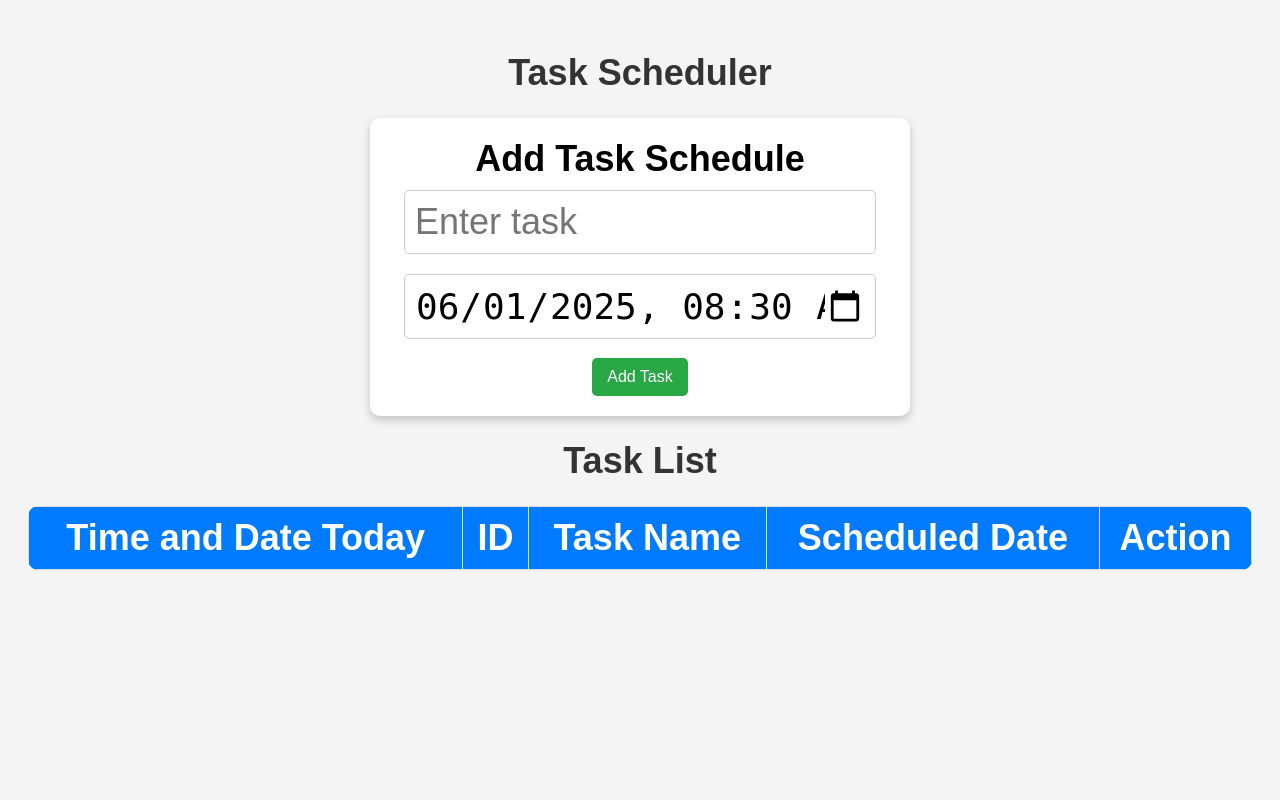
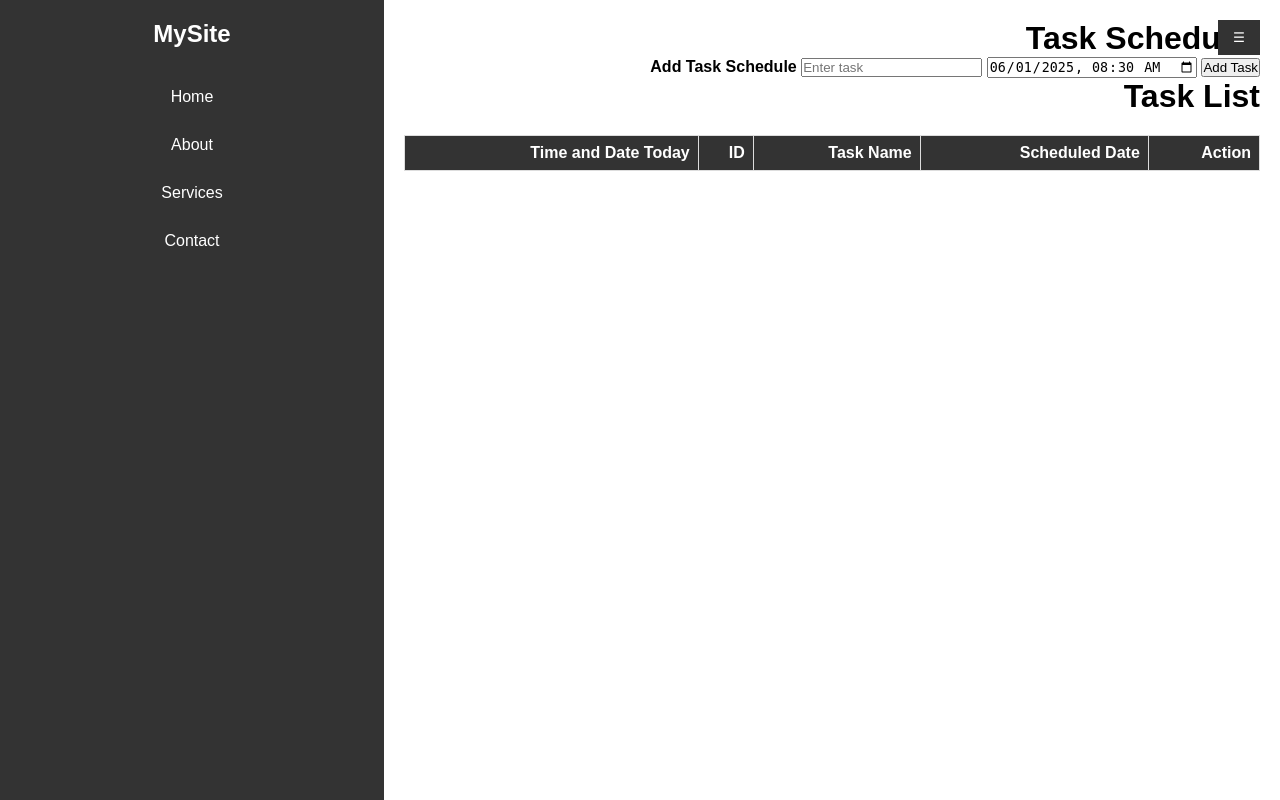
Before and after one commit to Josh011600/phpproj, a Flask app: page / in a window 1280 px wide. Run offline with Flask 3, Linux system fonts and the light colour scheme; lists and menus that the app fills with data are empty.

Commit message:
add feature navigation bar

```diff
--- a/static/css/styles2.css
+++ b/static/css/styles2.css
@@ -1,320 +1,103 @@
-*{
-  font-size: 1.5rem;
+* {
+  margin: 0;
+  padding: 0;
+  box-sizing: border-box;
 }
-
 body {
   font-family: Arial, sans-serif;
-  background-color: #f4f4f4;
+  display: flex;
+  height: 100vh;
+}
+.navbar {
+  width: 30%;
+  background: #333;
+  color: white;
+  display: flex;
+  flex-direction: column;
+  align-items: center;
+  padding: 20px;
+  position: fixed;
+  height: 100vh;
+  left: 0;
+  transition: transform 0.3s ease-in-out;
+}
+.navbar.hidden {
+  transform: translateX(-100%);
+}
+.navbar .logo {
+  font-size: 1.5em;
+  font-weight: bold;
+  margin-bottom: 20px;
+}
+.nav-links {
+  list-style: none;
+  width: 100%;
+}
+.nav-links li {
+  width: 100%;
   text-align: center;
+  margin: 10px 0;
+}
+.nav-links a {
+  color: white;
+  text-decoration: none;
+  padding: 10px;
+  display: block;
+  width: 100%;
+}
+.nav-links a:hover {
+  background: #555;
+  border-radius: 4px;
+}
+.content {
+  margin-left: 30%;
+  width: 70%;
   padding: 20px;
+  text-align: right;
+  transition: margin-left 0.3s ease-in-out;
 }
-.container {
-  background: white;
-  padding: 20px;
-  max-width: 500px;
-  margin: auto;
-  border-radius: 10px;
-  box-shadow: 0 4px 8px rgba(0, 0, 0, 0.2);
+.content.shifted {
+  margin-left: 0;
+  width: 100%;
 }
-h1 {
-  color: #333;
+.task-container {
+  text-align: right;
 }
-.txtTask, #party {
-  width: 90%;
-  padding: 10px;
-  margin: 10px 0;
-  border: 1px solid #ccc;
-  border-radius: 5px;
+.toggle-nav-btn {
+  position: absolute;
+  top: 20px;
+  right: 20px;
+  background: #333;
+  color: white;
+  border: none;
+  padding: 10px 15px;
+  cursor: pointer;
+  z-index: 2;
 }
-.add_Button {
-  background: #28a745;
-  color: white;
-  padding: 10px 15px;
-  border: none;
-  cursor: pointer;
-  border-radius: 5px;
-  font-size: 16px;
-}
-.add_Button:hover {
-  background: #218838;
+.toggle-nav-btn:hover {
+  background: #555;
 }
 table {
   width: 100%;
+  border-collapse: collapse;
   margin-top: 20px;
-  border-collapse: collapse;
-  background: white;
-  border-radius: 10px;
-  overflow: hidden;
 }
 th, td {
-  padding: 10px;
   border: 1px solid #ddd;
+  padding: 8px;
+  text-align: right;
 }
 th {
-  background: #007bff;
+  background-color: #333;
   color: white;
 }
-
-
-     /*Overall design*/
-    /*  * {
-            margin: 0;
-            padding: 0;
-            box-sizing: border-box;
-            scroll-behavior: smooth;
-            text-align: center;
-            font-family: system-ui, "Segoe UI", Tahoma;
-
-
-        }
- /*Overall design End*/
-/* table, th, td {
-
-    border: 2px solid black;
-    margin: 5 5 5 5;
+@media (max-width: 768px) {
+  .navbar {
+      width: 70%;
   }
-        body {
-            font-family: Arial, sans-serif;
-            background-color: rgb(240, 240, 240);
-            text-align: center;
-            align-items: center;
-        }
-       /* design for navigation */
-	/*header {
-  display: flex;
-  width: 100%;
-  background-color: aliceblue;
-}
-
-header > * {
-/*   flex-grow: 1; */
-/*}
-
-header h1 {
-  margin-left: 1rem;
-}
-
-header a {
-  text-decoration: none;
-}
-
-/* "Hide" checkbox -- moves it off screen*/
-/*#menu-btn {
-  position: absolute;
-  top: -100%;
-  left: -100%;
-}
-
-/* Hide hamburger for bigger screens */
-/*.menu-icon {
-  visibility: hidden;
-}
-
-.menu {
-  display: flex;
-  justify-content: space-between;
-  align-items: center;
-  max-width: 250px;
-  margin-right: 2rem;
-}
-
-
-/* Set width for mobile/smaller screen size. */
-/* I set it big here so I don't have to shrink the screen so much */
-/* for testing purposes
-@media screen and (max-width: 1100px) {
-
-  header {
-    display: grid;
-    grid-template-areas:
-       "title   title   hamburger"
-       "nav     nav     nav";
-  }
-
-  h1 {
-    grid-area: title;
-  }
-
-  .menu a {
-    text-decoration: none;
-    color: black;
-  }
-
-  .menu-btn {
-    display: none;
-  }
-
-  .menu-icon {
-    grid-area: hamburger;
-    cursor: pointer;
-    display: flex;
-    justify-content: flex-end;
-    align-items: baseline;
-    padding: 30px 20px 30px 0;
-    position: relative;
-    user-select: none;
-    visibility: visible;
-  }
-
-  .navicon {
-    background: #333;
-    display: block;
-    height: 2px;
-    width: 18px;
-    position: relative;
-  }
-
-  .navicon:before {
-    top: 5px;
-  }
-
-  .navicon:after {
-    top: -5px;
-  }
-
-  .navicon:before, .navicon:after {
-    background: #333;
-    display: block;
-    width: 100%;
-    height: 100%;
-    content: '';
-    position: absolute;
-    transition: all .2s ease-out;
-  }
-
-  .menu {
-    grid-area: nav;
-    max-width: unset;
-    max-height: 0;
-    transition: max-height .2s ease-out;
-    overflow: hidden;
-    margin: 0;
-    padding: 0;
-    background-color: #fff;
-    display: flex;
-    flex-direction: column;
-  }
-
-  .menu a {
-    padding: 20px 20px;
-    border-right: 1px solid #f4f4f4;
-    background-color: #eee;
-    width: 100%;
-    text-align: center;
-  }
-
-  .menu-btn:checked ~ .menu {
-    max-height: 240px;
-  }
-
-  .menu-btn:checked ~ .menu-icon .navicon {
-    background: transparent;
-  }
-
-  .menu-btn:checked ~ .menu-icon .navicon:before {
-    transform: rotate(-45deg);
-  }
-
-  .menu-btn:checked ~ .menu-icon .navicon:after {
-    transform: rotate(45deg);
-  }
-
-  .menu-btn:checked ~ .menu-icon .navicon:before,
-  .menu-btn:checked ~ .menu-icon .navicon:after {
-    top: 0;
+  .content {
+      width: 100%;
+      margin-left: 0;
+      text-align: center;
   }
 }
-
-
-*/
-/* navigation bar design */
-
-/*
-       .heading{
-        color: rgb(145, 22, 22);
-        margin-top: 15%;
-       }
-       .heading:hover{
-        opacity: 0.5;
-
-       }
-       .container
-       {
-        border-style: solid;
-       }
-       .label1
-       {
-        font-size: 2em;
-
-       }
-
-       .add_Button
-       {
-        font-size: 2em;
-	max-width: 4em;
-	padding: 1rem;
-       }
-       .add_Button:hover
-       {
-
-        opacity: 0.7;
-        background-color: aquamarine;
-       }
-       .label1, .text_Box1, .add_Button{
-        margin-top: .5em;
-        margin-bottom: 0.3em;
-       }
-	.txtTask {
-	font-size: 2em;
-	}
-       /* for time and date*/
-/*
-       .container {
-        padding: 20px;
-        background-color: #b6bfd4;
-        border-radius: 15px;
-        text-align: center;
-        box-shadow: 0px 4px 10px rgba(0, 0, 0, 0.2);
-        margin: auto;
-    }
-    #datetime {
-        font-size: 0.5em;
-        font-weight: bold;
-    }
-     /* for time and date end*/
-
-
-     /* for table design*/
-   /*  #taskTable
-     {
-        font-size: 2em;
-	      border-width: thin;
-        max-width: 100%;
-        margin: auto;
-     }
-
-     /*table design end */
-     /*table TD design*/
-   /*  .td, input {
-      font-size: 1em;
-     }
-      /*table TD design end*/
-
-      /*td buttons design*/
-   /*   .done_btn{
-        font-size: 1em;
-        margin: auto;
-      }
-      .edit_btn{
-        font-size: 1em;
-        margin: auto;
-      }
-      .remove_btn{
-        font-size: 1em;
-        margin: auto;
-      }
-      .clear_btn{
-        font-size: 1em;
-        margin: auto;
-      }
-      /*td buttons design end*/
--- a/static/js/script1.js
+++ b/static/js/script1.js
@@ -1,22 +1,15 @@
-let taskId = 1; // Unique task ID
-
+let taskId = 1;
         function addTask() {
             const tableBody = document.querySelector("#taskTable tbody");
             const taskInput = document.getElementById("add_task");
             const dateInput = document.getElementById("party");
-
-    // Get values from input fields
             const taskName = taskInput.value.trim();
             const scheduleDate = dateInput.value;
-    const today = new Date().toLocaleString(); // Get current date and time
-
-    // Validate input
+            const today = new Date().toLocaleString();
             if (taskName === "" || scheduleDate === "") {
                 alert("Please enter a task and select a date.");
                 return;
             }
-
-    // Create row
             const row = document.createElement("tr");
             row.innerHTML = `
                 <td>${today}</td>
@@ -24,21 +17,15 @@ function addTask() {
                 <td>${taskName}</td>
                 <td>${scheduleDate}</td>
                 <td>
-            <button onclick="editTask(this)" style="font-size: 2rem">Edit</button>
-            <button onclick="removeTask(this)" style="font-size: 2rem">Remove</button>
+                    <button onclick="editTask(this)" style="font-size: 1rem">Edit</button>
+                    <button onclick="removeTask(this)" style="font-size: 1rem">Remove</button>
                 </td>
             `;
-
-    // Append row to table
             tableBody.appendChild(row);
-
-    // Clear input fields
             taskInput.value = "";
             dateInput.value = "";
-
-    taskId++; // Increment task ID
+            taskId++;
         }
-
         function editTask(button) {
             const row = button.closest("tr");
             const taskCell = row.children[2];
@@ -47,8 +34,11 @@ function editTask(button) {
                 taskCell.textContent = newTaskName;
             }
         }
-
         function removeTask(button) {
             const row = button.closest("tr");
             row.remove();
         }
+        function toggleNavbar() {
+            document.getElementById('navbar').classList.toggle('hidden');
+            document.getElementById('content').classList.toggle('shifted');
+        }
--- a/templates/index1.html
+++ b/templates/index1.html
@@ -7,63 +7,24 @@
     <link rel="stylesheet" href="{{ url_for('static', filename='css/styles2.css') }}">
     <script src="{{ url_for('static', filename='js/script1.js') }}"></script>
     <style>
-        body {
-            font-family: Arial, sans-serif;
-            background-color: #f4f4f4;
-            text-align: center;
-            padding: 20px;
-        }
-        .container {
-            background: white;
-            padding: 20px;
-            max-width: 500px;
-            margin: auto;
-            border-radius: 10px;
-            box-shadow: 0 4px 8px rgba(0, 0, 0, 0.2);
-        }
-        h1 {
-            color: #333;
-        }
-        .txtTask, #party {
-            width: 90%;
-            padding: 10px;
-            margin: 10px 0;
-            border: 1px solid #ccc;
-            border-radius: 5px;
-        }
-        .add_Button {
-            background: #28a745;
-            color: white;
-            padding: 10px 15px;
-            border: none;
-            cursor: pointer;
-            border-radius: 5px;
-            font-size: 16px;
-        }
-        .add_Button:hover {
-            background: #218838;
-        }
-        table {
-            width: 100%;
-            margin-top: 20px;
-            border-collapse: collapse;
-            background: white;
-            border-radius: 10px;
-            overflow: hidden;
-        }
-        th, td {
-            padding: 10px;
-            border: 1px solid #ddd;
-        }
-        th {
-            background: #007bff;
-            color: white;
-        }
+
     </style>
 </head>
 <body>
+
+    <button class="toggle-nav-btn" onclick="toggleNavbar()">☰</button>
+    <nav class="navbar" id="navbar">
+        <div class="logo">MySite</div>
+        <ul class="nav-links">
+            <li><a href="#">Home</a></li>
+            <li><a href="#">About</a></li>
+            <li><a href="#">Services</a></li>
+            <li><a href="#">Contact</a></li>
+        </ul>
+    </nav>
+    <div class="content" id="content">
         <h1>Task Scheduler</h1>
-    <div class="container">
+        <div class="task-container">
             <label for="task" class="label1"><strong>Add Task Schedule</strong></label>
             <input type="text" name="task" class="txtTask" id="add_task" placeholder="Enter task">
             <input id="party" type="datetime-local" name="party-date" value="2025-06-01T08:30" />
@@ -82,5 +43,6 @@
             </thead>
             <tbody></tbody>
         </table>
+    </div>
 </body>
 </html>
```
Lines whose indentation alone changed are shown as unchanged.
